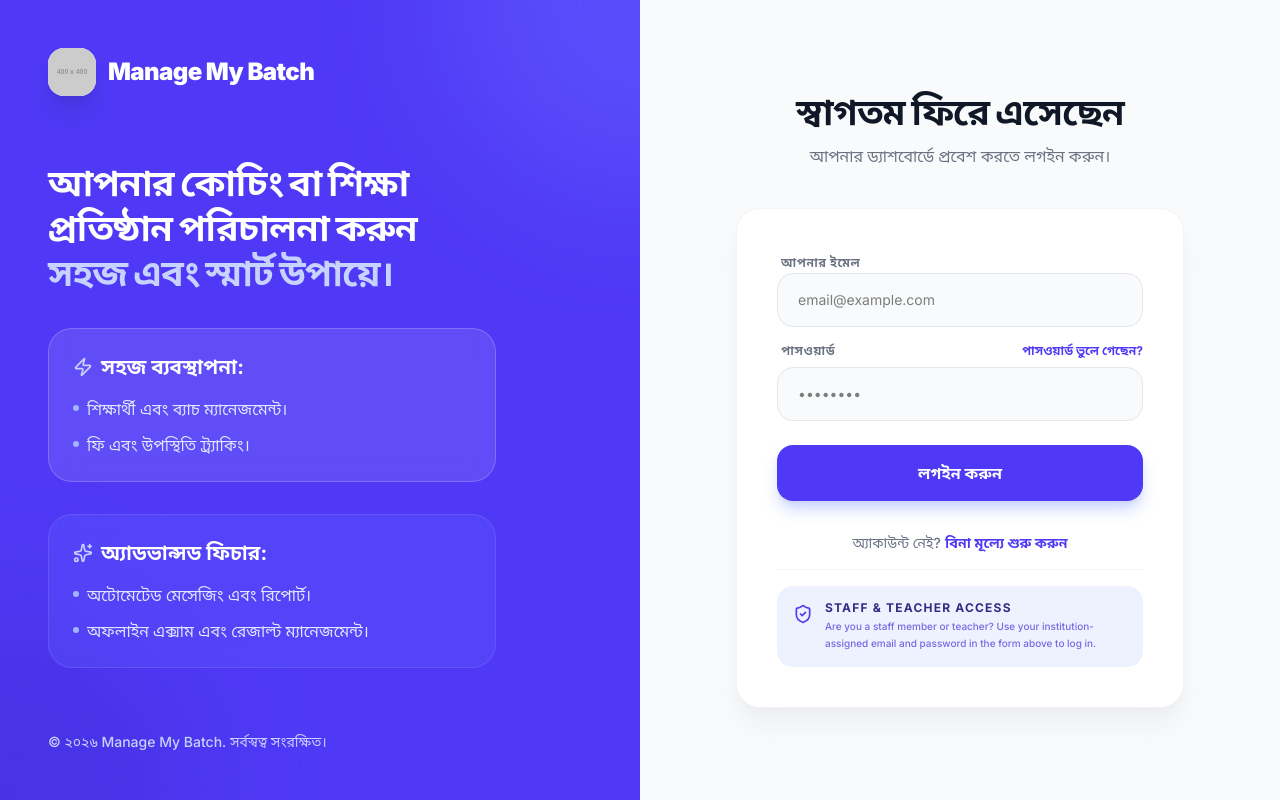
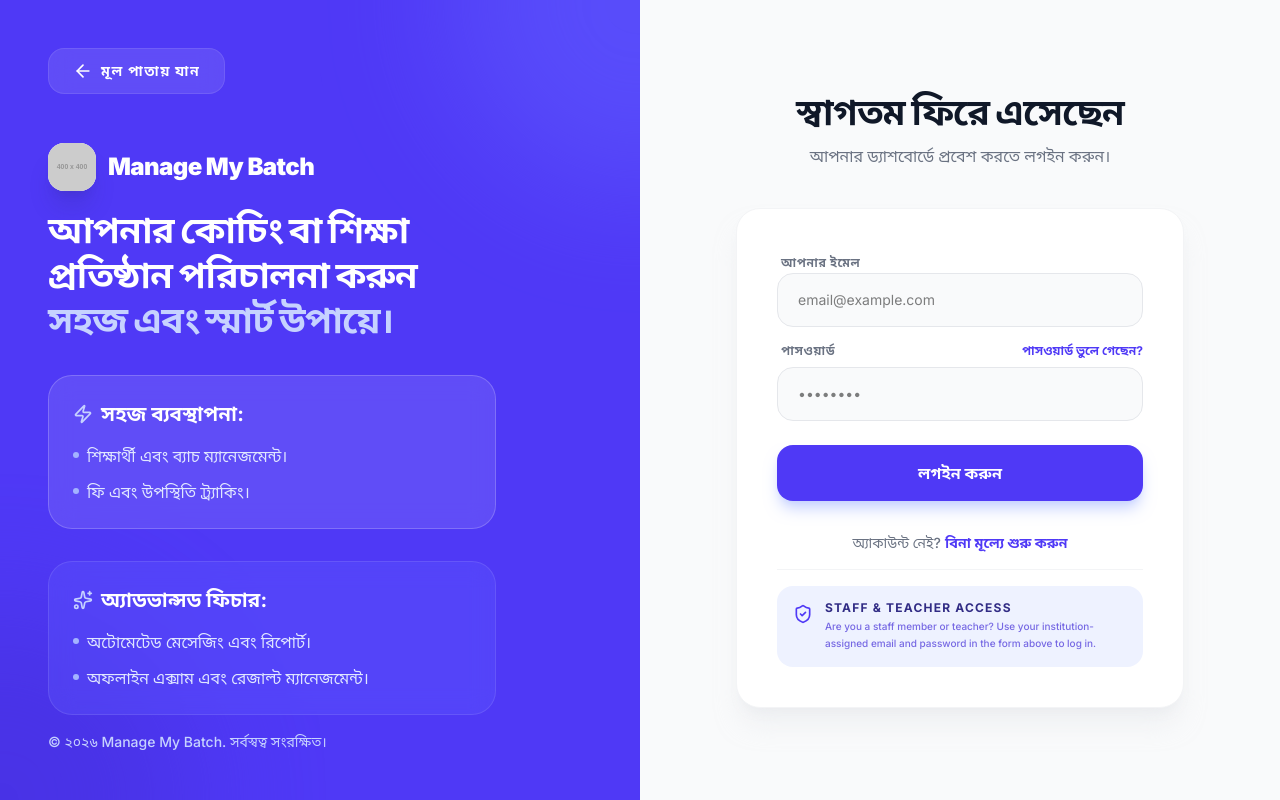
Before and after one commit to managemybatch/Manage-My-Batch, a React (Vite) app: page /login in a window 1280 px wide. Built offline with nearby package versions, Linux system fonts and the light colour scheme; no server answers; the database is empty.

Commit message:
feat: Add documentation link and back navigation
Adds a link to the user documentation on the Help and Landing pages.
Introduces a "Go to Home" back navigation button on the Login, Signup, and Blog List pages for improved user experience.

```diff
--- a/src/pages/Help.tsx
+++ b/src/pages/Help.tsx
@@ -11,7 +11,8 @@
   HelpCircle,
   ExternalLink,
   Loader2,
-  BookOpen
+  BookOpen,
+  FileText
 } from 'lucide-react';
 import { useTranslation } from 'react-i18next';
 import { motion, AnimatePresence } from 'motion/react';
@@ -73,6 +74,7 @@
     { icon: Youtube, label: "YouTube", value: "Tutorial Channel", color: "bg-red-500", link: "https://www.youtube.com/@ManageMyBatch" },
     { icon: Facebook, label: "Facebook", value: "Official Page", color: "bg-blue-600", link: "https://www.facebook.com/profile.php?id=61575426041014" },
     { icon: BookOpen, label: t('common.resources', { defaultValue: 'রিসোর্স' }), value: t('common.knowledgeHub', { defaultValue: 'জ্ঞান কেন্দ্র' }), color: "bg-indigo-600", link: "/blog", isInternal: true },
+    { icon: FileText, label: "ডকুমেন্টেশন", value: "কিভাবে ব্যবহার করবেন?", color: "bg-amber-500", link: "https://docs.google.com/document/d/1lc9cOIxt5PhfOI7F_RGsnAt9xju5xFbrDYQheQOkmMk/edit?usp=sharing", isInternal: false },
   ];
 
   return (
--- a/src/pages/Landing.tsx
+++ b/src/pages/Landing.tsx
@@ -134,6 +134,7 @@
             <nav className="hidden md:flex items-center gap-8">
               <a href="#features" className="text-gray-600 hover:text-blue-600 font-medium transition-colors">বৈশিষ্ট্যসমূহ</a>
               <Link to="/blog" className="text-gray-600 hover:text-blue-600 font-medium transition-colors">রিসোর্স সেন্টার</Link>
+              <a href="https://docs.google.com/document/d/1lc9cOIxt5PhfOI7F_RGsnAt9xju5xFbrDYQheQOkmMk/edit?usp=sharing" target="_blank" rel="noopener noreferrer" className="text-gray-600 hover:text-blue-600 font-medium transition-colors">কিভাবে ব্যবহার করবেন?</a>
               <a href="#about" className="text-gray-600 hover:text-blue-600 font-medium transition-colors">আমাদের সম্পর্কে</a>
               <a href="#reviews" className="text-gray-600 hover:text-blue-600 font-medium transition-colors">মতামত</a>
               <Link to="/login" className="text-gray-600 hover:text-blue-600 font-medium transition-colors">সাহায্য</Link>
@@ -179,6 +180,7 @@
           <div className="md:hidden bg-white border-b border-gray-100 p-4 space-y-4">
             <a href="#features" className="block text-gray-600 font-medium" onClick={() => setIsMenuOpen(false)}>বৈশিষ্ট্যসমূহ</a>
             <Link to="/blog" className="block text-gray-600 font-medium" onClick={() => setIsMenuOpen(false)}>রিসোর্স সেন্টার</Link>
+            <a href="https://docs.google.com/document/d/1lc9cOIxt5PhfOI7F_RGsnAt9xju5xFbrDYQheQOkmMk/edit?usp=sharing" target="_blank" rel="noopener noreferrer" className="block text-gray-600 font-medium" onClick={() => setIsMenuOpen(false)}>কিভাবে ব্যবহার করবেন?</a>
             <a href="#about" className="block text-gray-600 font-medium" onClick={() => setIsMenuOpen(false)}>আমাদের সম্পর্কে</a>
             <a href="#reviews" className="block text-gray-600 font-medium" onClick={() => setIsMenuOpen(false)}>মতামত</a>
             <Link to="/login" className="block text-gray-600 font-medium" onClick={() => setIsMenuOpen(false)}>সাহায্য</Link>
--- a/src/pages/Login.tsx
+++ b/src/pages/Login.tsx
@@ -1,5 +1,5 @@
 import React from 'react';
-import { GraduationCap, Sparkles, LogIn, ShieldCheck, Zap, Globe } from 'lucide-react';
+import { GraduationCap, Sparkles, LogIn, ShieldCheck, Zap, Globe, ArrowLeft } from 'lucide-react';
 import { motion } from 'motion/react';
 import { useAuth } from '../lib/auth';
 import { useTranslation, Trans } from 'react-i18next';
@@ -50,6 +50,12 @@
       <div className="lg:w-1/2 bg-indigo-600 p-12 flex flex-col justify-between relative overflow-hidden">
         <div className="absolute top-0 right-0 w-96 h-96 bg-indigo-500 rounded-full blur-3xl -translate-y-1/2 translate-x-1/2 opacity-50" />
         <div className="absolute bottom-0 left-0 w-96 h-96 bg-indigo-700 rounded-full blur-3xl translate-y-1/2 -translate-x-1/2 opacity-50" />
+
+        <div className="relative z-20 mb-8">
+           <Link to="/" className="inline-flex items-center gap-2 px-6 py-3 bg-white/10 hover:bg-white/20 backdrop-blur-md rounded-2xl text-white font-black text-sm uppercase tracking-widest transition-all border border-white/10">
+              <ArrowLeft className="w-5 h-5" /> মূল পাতায় যান
+           </Link>
+        </div>
 
         <div className="relative z-10 flex items-center gap-3">
           <div className="w-12 h-12 bg-white rounded-2xl flex items-center justify-center shadow-xl shadow-indigo-900/20 overflow-hidden">
--- a/src/pages/Signup.tsx
+++ b/src/pages/Signup.tsx
@@ -1,5 +1,5 @@
 import React from 'react';
-import { GraduationCap, Sparkles, UserPlus, ShieldCheck, Zap, Globe } from 'lucide-react';
+import { GraduationCap, Sparkles, UserPlus, ShieldCheck, Zap, Globe, ArrowLeft } from 'lucide-react';
 import { motion } from 'motion/react';
 import { useAuth } from '../lib/auth';
 import { useTranslation } from 'react-i18next';
@@ -48,6 +48,12 @@
       <div className="lg:w-1/2 bg-indigo-600 p-12 flex flex-col justify-between relative overflow-hidden">
         <div className="absolute top-0 right-0 w-96 h-96 bg-indigo-500 rounded-full blur-3xl -translate-y-1/2 translate-x-1/2 opacity-50" />
         <div className="absolute bottom-0 left-0 w-96 h-96 bg-indigo-700 rounded-full blur-3xl translate-y-1/2 -translate-x-1/2 opacity-50" />
+
+        <div className="relative z-20 mb-8">
+           <Link to="/" className="inline-flex items-center gap-2 px-6 py-3 bg-white/10 hover:bg-white/20 backdrop-blur-md rounded-2xl text-white font-black text-sm uppercase tracking-widest transition-all border border-white/10">
+              <ArrowLeft className="w-5 h-5" /> মূল পাতায় যান
+           </Link>
+        </div>
 
         <div className="relative z-10 flex items-center gap-3">
           <div className="w-12 h-12 bg-white rounded-2xl flex items-center justify-center shadow-xl shadow-indigo-900/20 overflow-hidden">
--- a/src/pages/public/BlogList.tsx
+++ b/src/pages/public/BlogList.tsx
@@ -3,7 +3,7 @@
 import { db } from '../../firebase';
 import { motion } from 'motion/react';
 import { Link } from 'react-router-dom';
-import { Search, Calendar, User, ArrowRight, BookOpen, Tag } from 'lucide-react';
+import { Search, Calendar, User, ArrowRight, BookOpen, Tag, ArrowLeft } from 'lucide-react';
 
 interface BlogPost {
   id: string;
@@ -56,6 +56,14 @@
       {/* Hero Section */}
       <div className="bg-indigo-600 py-20 px-6 relative overflow-hidden">
         <div className="absolute top-0 right-0 w-96 h-96 bg-white/10 rounded-full blur-3xl -translate-y-1/2 translate-x-1/2" />
+
+        {/* Back to Home Button */}
+        <div className="max-w-7xl mx-auto relative z-20 mb-8">
+           <Link to="/" className="inline-flex items-center gap-2 px-6 py-3 bg-white/10 hover:bg-white/20 backdrop-blur-md rounded-2xl text-white font-black text-sm uppercase tracking-widest transition-all border border-white/10">
+              <ArrowLeft className="w-5 h-5" /> মূল পাতায় যান
+           </Link>
+        </div>
+
         <div className="max-w-7xl mx-auto relative z-10 text-center">
           <motion.div
             initial={{ opacity: 0, y: 20 }}
--- a/src/pages/public/BlogPost.tsx
+++ b/src/pages/public/BlogPost.tsx
@@ -150,9 +150,14 @@
       {/* Navigation Breadcrumb */}
       <div className="bg-gray-50 border-b border-gray-100 py-4 px-6 sticky top-0 z-50 backdrop-blur-md bg-white/80">
         <div className="max-w-4xl mx-auto flex items-center justify-between">
-          <Link to="/blog" className="flex items-center gap-2 text-gray-500 hover:text-indigo-600 transition-colors text-sm font-black uppercase tracking-widest">
-            <ArrowLeft className="w-4 h-4" /> ব্লগে ফিরে যান
-          </Link>
+          <div className="flex items-center gap-4">
+            <Link to="/" className="flex items-center gap-2 text-gray-400 hover:text-indigo-600 transition-colors text-sm font-black uppercase tracking-widest border-r border-gray-200 pr-4">
+              মূল পাতা
+            </Link>
+            <Link to="/blog" className="flex items-center gap-2 text-gray-500 hover:text-indigo-600 transition-colors text-sm font-black uppercase tracking-widest">
+              <ArrowLeft className="w-4 h-4" /> ব্লগে ফিরে যান
+            </Link>
+          </div>
           <div className="hidden md:flex items-center gap-3">
              <button onClick={() => window.open(`https://twitter.com/intent/tweet?url=${shareUrl}`, '_blank')} className="p-2 text-gray-400 hover:text-[#1DA1F2] transition-colors"><Twitter className="w-4 h-4" /></button>
              <button onClick={() => window.open(`https://www.facebook.com/sharer/sharer.php?u=${shareUrl}`, '_blank')} className="p-2 text-gray-400 hover:text-[#4267B2] transition-colors"><Facebook className="w-4 h-4" /></button>
```
